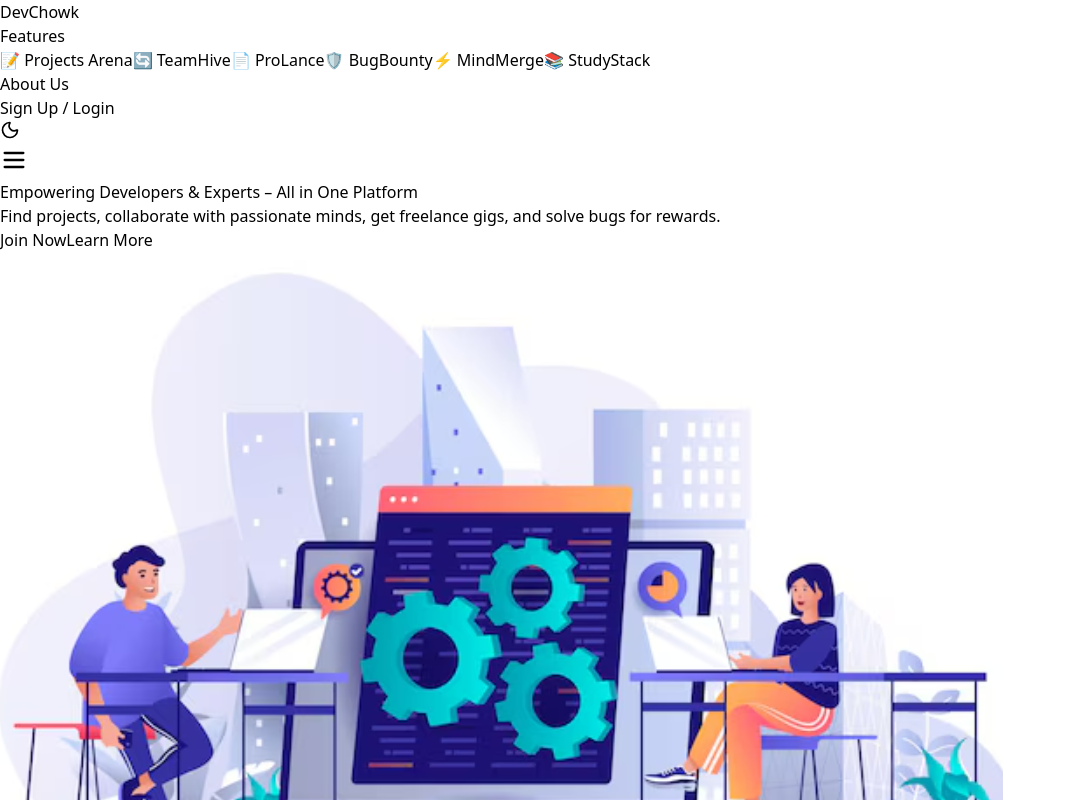
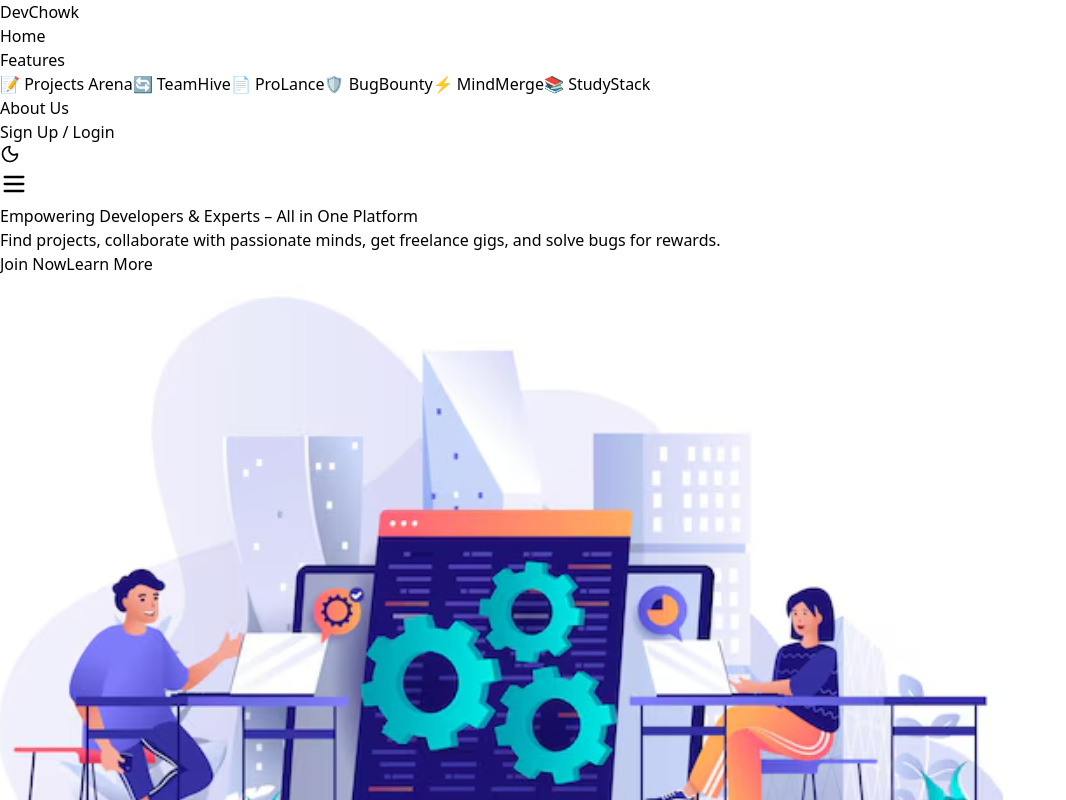
Before and after one commit to ektagoyal06/Developer_chowk, a React (Vite) app: page / in a window 1280 px wide. Shown: the top 800 px of the page, without its empty margins (0-1066 px from the left). Built offline with nearby package versions, Linux system fonts and the light colour scheme.

Commit message:
home button added on navbar'

```diff
--- a/src/pages/landingpage.jsx
+++ b/src/pages/landingpage.jsx
@@ -80,6 +80,12 @@ export default function LandingPage() {
 
           {/* Desktop Menu */}
           <nav className="hidden md:flex items-center space-x-8 font-medium text-gray-900 dark:text-white">
+            <button
+              onClick={() => navigate("/home")}
+              className="transition text-gray-900 dark:text-white hover:text-blue-500"
+            >
+              Home
+            </button>
             {/* Features Dropdown */}
             <div className="relative group">
               <button className="transition text-gray-900 dark:text-white hover:text-blue-500">
```
